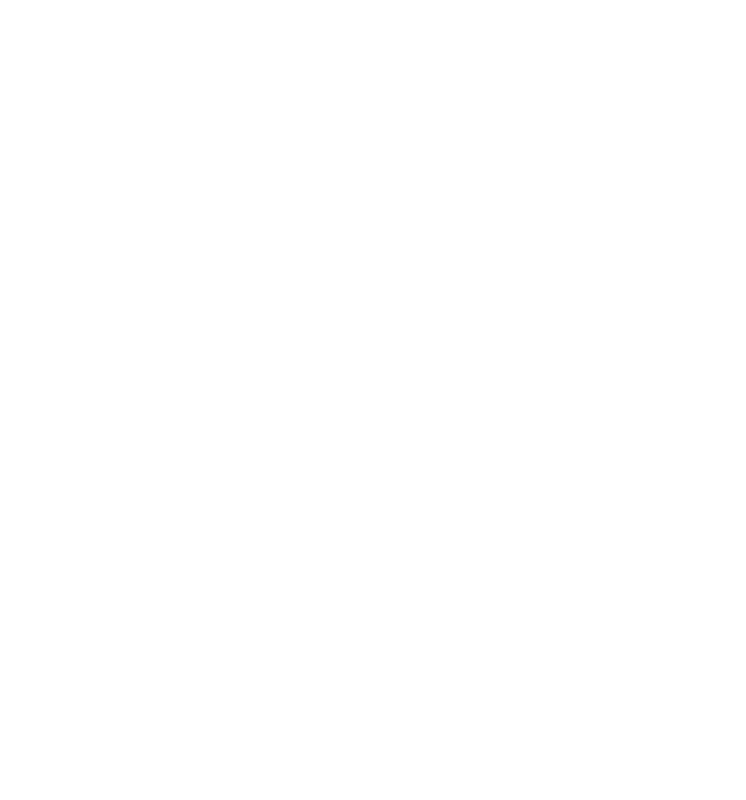
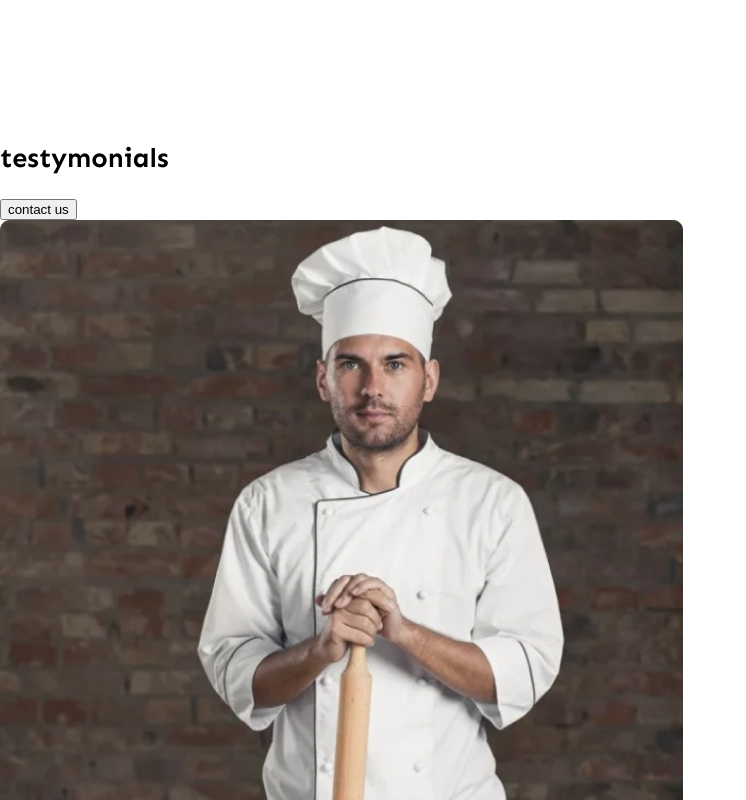
Before and after one commit to mahamfathy/menu-upskilling-task, an Angular app: page / in a window 1280 px wide. Shown: the part 3240-4040 px from the top of the page, without its empty margins (0-746 px from the left). Built offline with nearby package versions, Linux system fonts and the light colour scheme.

Commit message:
create reviews section

```diff
--- a/src/app/reviews/reviews.component.html
+++ b/src/app/reviews/reviews.component.html
@@ -1,3 +1,16 @@
 <div class="row">
-  <div class="full"></div>
+  <div class="col1">
+    <div class="row-wrapper">
+      <h2>testymonials</h2>
+      <div class="review-wrapper">
+        <div class="card">
+          <div class="card-title"></div>
+          <div class="card-body"></div>
+          <div class="card-stars"></div>
+        </div>
+      </div>
+      <button class="btn">contact us</button>
+    </div>
+    <img src="../../assets/img/chief.png" alt="" />
+  </div>
 </div>
```
